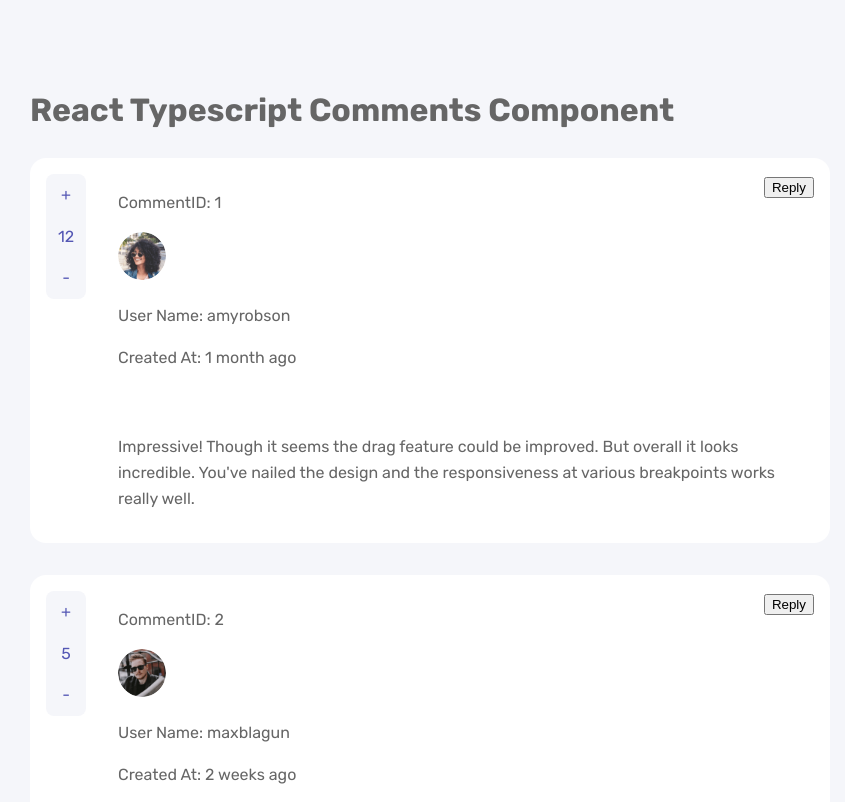
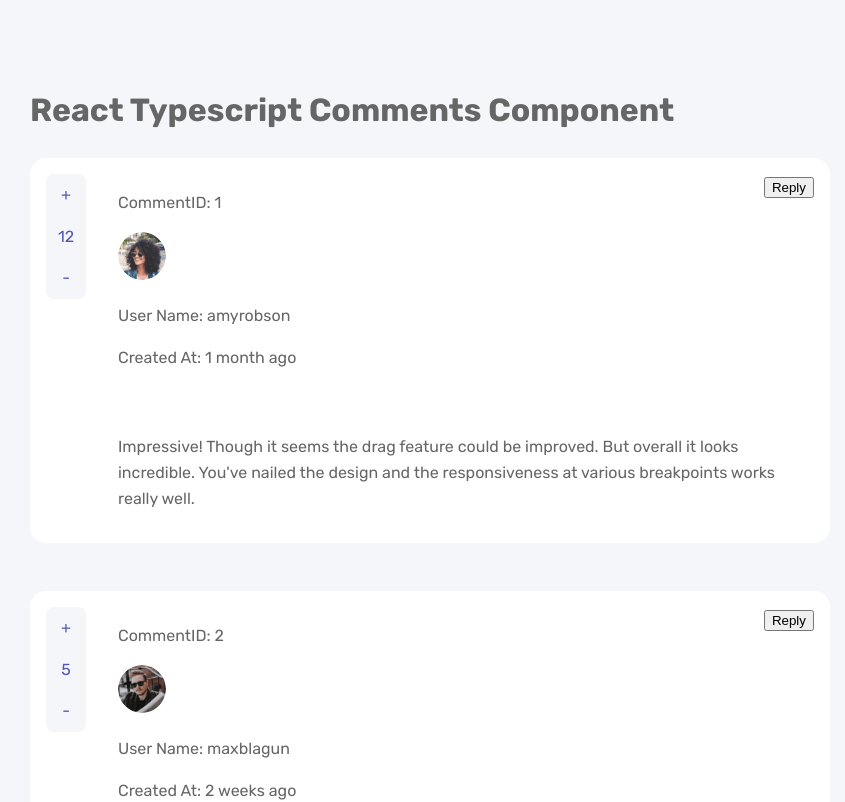
Before and after one commit to philval/react-typescript-comments-component, a React (Create React App) app: page / in a window 1280 px wide. Shown: the top 802 px of the page, without its empty margins (210-1055 px from the left). Built offline with nearby package versions, Linux system fonts and the light colour scheme.

Commit message:
Add CSS for <ReplyForm />

```diff
--- a/src/styles.css
+++ b/src/styles.css
@@ -23,16 +23,15 @@ img {
   padding: 4rem 0;
 }
 
-/* cards */
+/* comment cards */
 
 .card-container {
   display: grid;
   grid-template-columns: auto 1fr 1fr auto;
-  grid-template-rows: auto auto auto;
-  grid-auto-flow: row;
   grid-template-areas:
     "Score User User Actions"
     "Score Comment Comment Comment"
+    "ReplyForm ReplyForm ReplyForm ReplyForm"
     "Replies Replies Replies Replies";
 }
 
@@ -71,15 +70,21 @@ img {
   border-radius: 0 0 1rem 0;
 }
 
+.card-reply-form {
+  grid-area: ReplyForm;
+  margin-top: 1rem;
+}
+
 .card-replies {
   grid-area: Replies;
   padding-top: 2rem;
   padding-left: 2rem;
 }
 
-/* new comments */
+/* new comments and replies */
 
-.new-comment-container {
+.new-comment-container,
+.new-reply-container {
   display: flex;
   gap: 1rem;
   background-color: white;
@@ -87,7 +92,8 @@ img {
   padding: 1rem;
 }
 
-.new-comment-form {
+.new-comment-form,
+.new-reply-form {
   display: flex;
   gap: 1rem;
   width: 100%;
```
